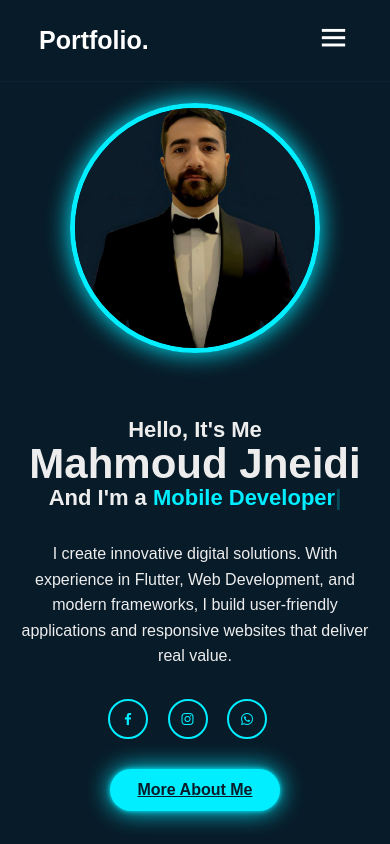
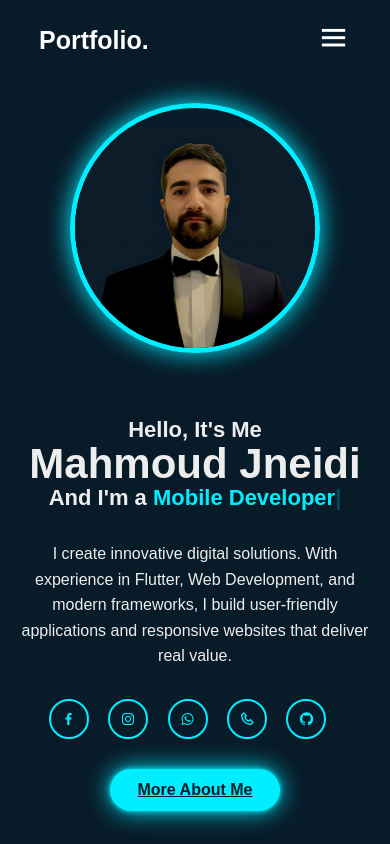
Before and after one commit to moudysy41-beep/portfolio, a plain HTML site: page index.html in a window 390 px wide. Shown: the top 844 px of the page. Drawn offline with nearby package versions, Linux system fonts and the light colour scheme.

Commit message:
improve portfolio in html and css

```diff
--- a/css/style.css
+++ b/css/style.css
@@ -120,6 +120,8 @@ body {
   width: 100%;
   height: 100%;
   object-fit: cover;
+  object-position: center 20px; /* نزول الصورة لتحت 20px */
+
   border-radius: 50%;
   border: 5px solid #0ef;
   box-shadow: 0 0 25px #0ef;
--- a/index.html
+++ b/index.html
@@ -37,15 +37,34 @@
           and responsive websites that deliver real value.
         </p>
         <div class="home-sci">
-          <a href="#" style="--i: 6"><i class="bx bxl-facebook"></i></a>
-          <a href="#" style="--i: 7"><i class="bx bxl-instagram"></i></a>
-          <a href="#" style="--i: 8"><i class="bx bxl-whatsapp"></i></a>
+          <a href="https://www.facebook.com/" target="_blank" style="--i: 6"
+            ><i class="bx bxl-facebook"></i
+          ></a>
+          <a
+            href="https://www.instagram.com/mahmoud_jneidi?igsh=bmtoeWdndG56eGJj&utm_source=qr"
+            target="_blank"
+            style="--i: 7"
+            ><i class="bx bxl-instagram"></i
+          ></a>
+          <a href="https://wa.me/4915217496766" target="_blank" style="--i: 8"
+            ><i class="bx bxl-whatsapp"></i
+          ></a>
+          <a href="tel:+4915217496766" style="--i: 9"
+            ><i class="bx bx-phone"></i
+          ></a>
+          <a
+            href="https://github.com/moudysy41-beep"
+            target="_blank"
+            style="--i: 10"
+            ><i class="bx bxl-github"></i
+          ></a>
         </div>
+
         <a href="#about" class="btn-box">More About Me</a>
       </div>
 
       <div class="home-img">
-        <img src="mm.png" alt="Mahmoud Jneidi's picture" />
+        <img src="../mm.png" alt="Mahmoud Jneidi's picture" />
       </div>
     </section>
 
@@ -63,6 +82,16 @@
           and back-end development. I thrive on solving complex problems and am
           always eager to learn new technologies. When I'm not coding, I enjoy
           exploring new tech trends and contributing to open-source projects.
+        </p>
+        <p>
+          Through my experience with Flutter, I’ve been able to develop
+          high-quality mobile applications with modern design and smooth
+          performance. What makes me stand out is that I don’t stop at the
+          basics— I always push to take full advantage of Flutter’s
+          capabilities, whether it’s building flexible user interfaces or
+          integrating with databases and APIs. For me, Flutter is more than just
+          a framework; it’s the tool that turns my ideas into real-world
+          applications.
         </p>
         <a href="#portfolio" class="btn-box">My Work</a>
       </div>
@@ -201,7 +230,7 @@
           <input type="email" placeholder="Email Address" />
         </div>
         <div class="input-box">
-          <input type="number" placeholder="Mobile Number" />
+          <input type="tel" placeholder="Mobile Number" />
           <input type="text" placeholder="Email Subject" />
         </div>
         <textarea
```
